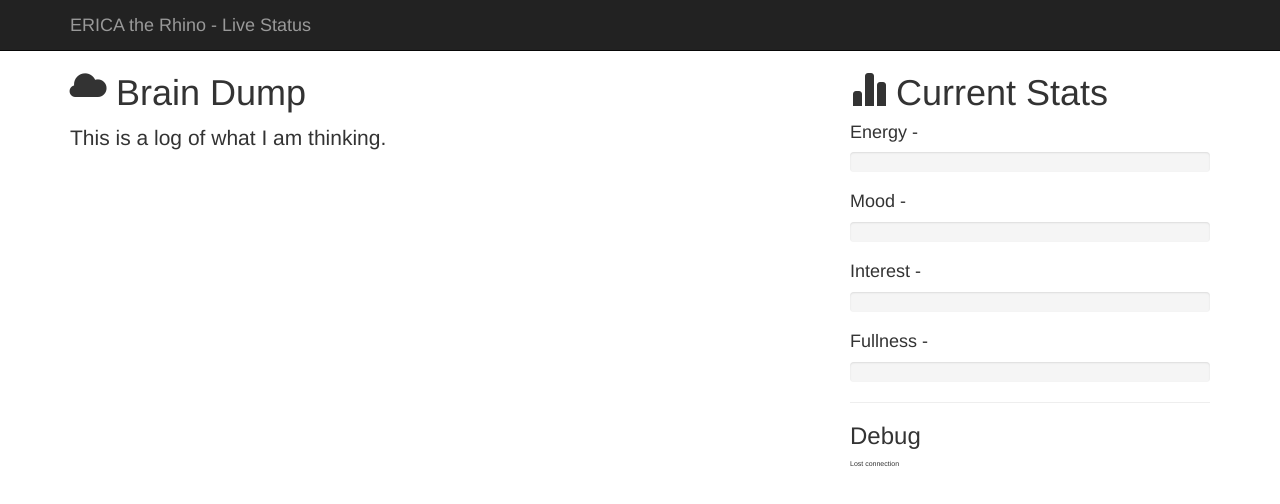
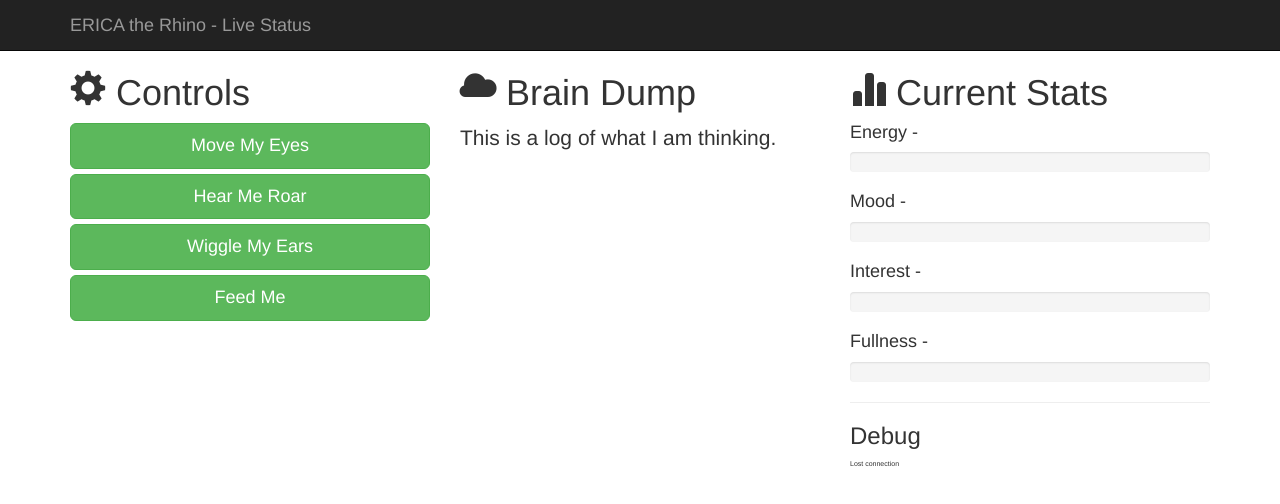
Before and after one commit to EricaTheRhino/brain_www, a plain HTML site: page status/index.html in a window 1280 px wide. Drawn offline with nearby package versions, Linux system fonts and the light colour scheme.

Commit message:
Working on buttons
git-svn-id: svn+ssh://svn.forge.ecs.soton.ac.uk/projects/ecsrhino/brain_www@266 408bdfbd-0bd4-0410-88bf-c0b946b28f18

```diff
--- a/status/index.html
+++ b/status/index.html
@@ -11,6 +11,7 @@
 
     <!-- Bootstrap core CSS -->
     <link href="bootstrap/css/bootstrap.min.css" rel="stylesheet">
+    <link href="bootstrap/css/font-awesome.css" rel="stylesheet" />
 
     <!-- Custom styles for this template -->
     <link href="status.css" rel="stylesheet">
@@ -35,14 +36,23 @@
     <div class="container">
 
       <div class="row">
-		  <div class="col-md-8">
-    		<h1><span class="glyphicon glyphicon-cloud"></span> Brain Dump</h1>
+        <div class="col-md-4">
+            <h1><span class="glyphicon glyphicon-cog"></span>&nbsp;Controls</h1>
+            <div id="control-panel">
+            <button class="btn btn-success btn-lg btn-block">Move My Eyes</button>
+            <button class="btn btn-success btn-lg btn-block">Hear Me Roar</button>
+            <button class="btn btn-success btn-lg btn-block">Wiggle My Ears</button>
+            <button class="btn btn-success btn-lg btn-block">Feed Me</button>
+        </div>
+        </div>
+		  <div class="col-md-4">
+    		<h1><span class="glyphicon glyphicon-cloud"></span>&nbsp;Brain Dump</h1>
 			<p class="lead">This is a log of what I am thinking.</p>
 			<div id="brain-dump">
 			</div>
 		</div>
 	  <div class="col-md-4">
-    		<h1><span class="glyphicon glyphicon-stats"></span> Current Stats</h1>
+    		<h1><span class="glyphicon glyphicon-stats"></span>&nbsp;Current Stats</h1>
 			<div id="state-energy">
 			<h4>Energy - <span class="state-text"></span></h4>
 			<div class="progress" >
@@ -87,7 +97,7 @@
     <!-- Bootstrap core JavaScript
     ================================================== -->
     <!-- Placed at the end of the document so the pages load faster -->
-    <script src="https://ajax.googleapis.com/ajax/libs/jquery/1.11.0/jquery.min.js"></script>
+    <script src="jquery.min.js"></script>
     <script src="bootstrap/js/bootstrap.min.js"></script>
     <script src="mosquitto.js"></script>
     <script src="status.js"></script>
```
